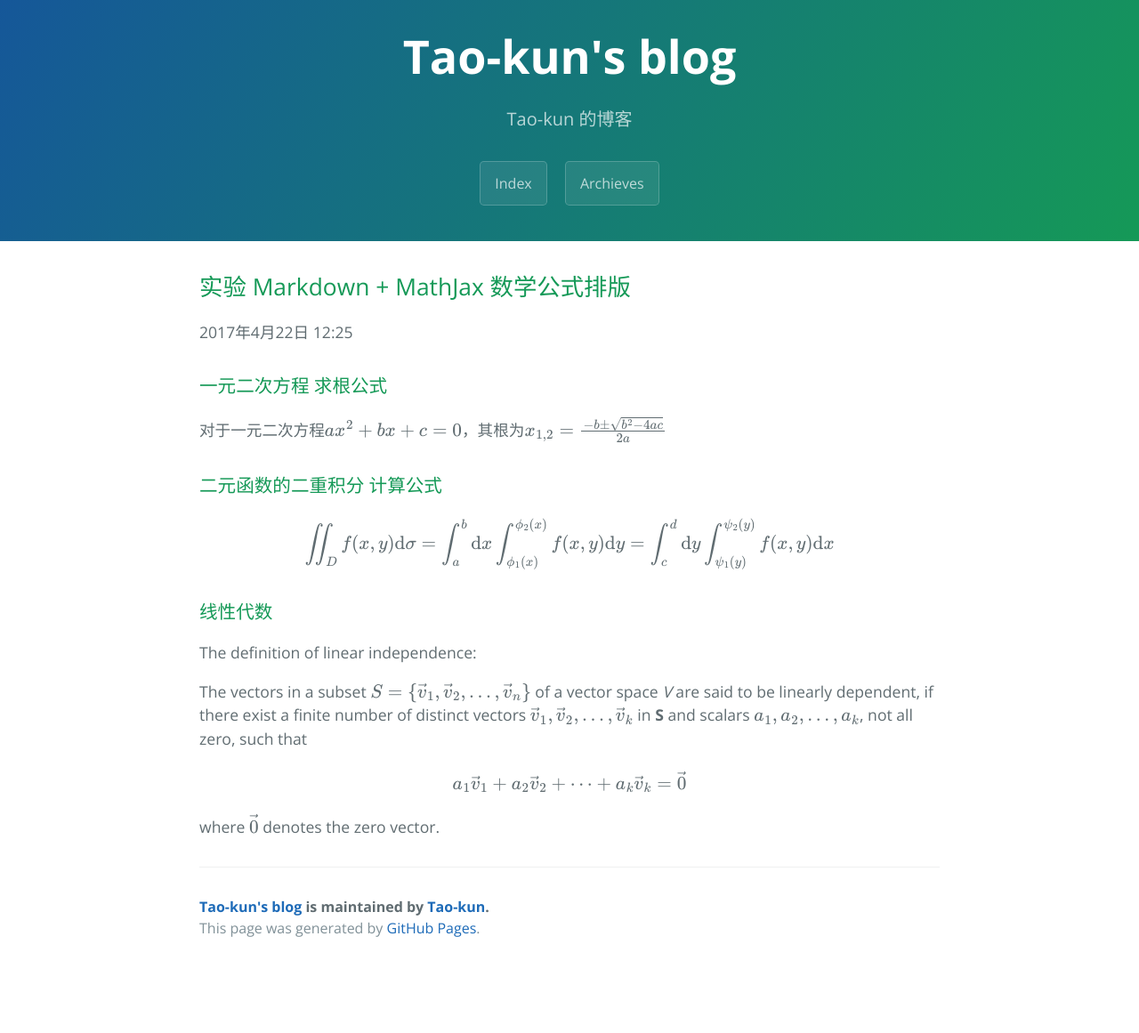
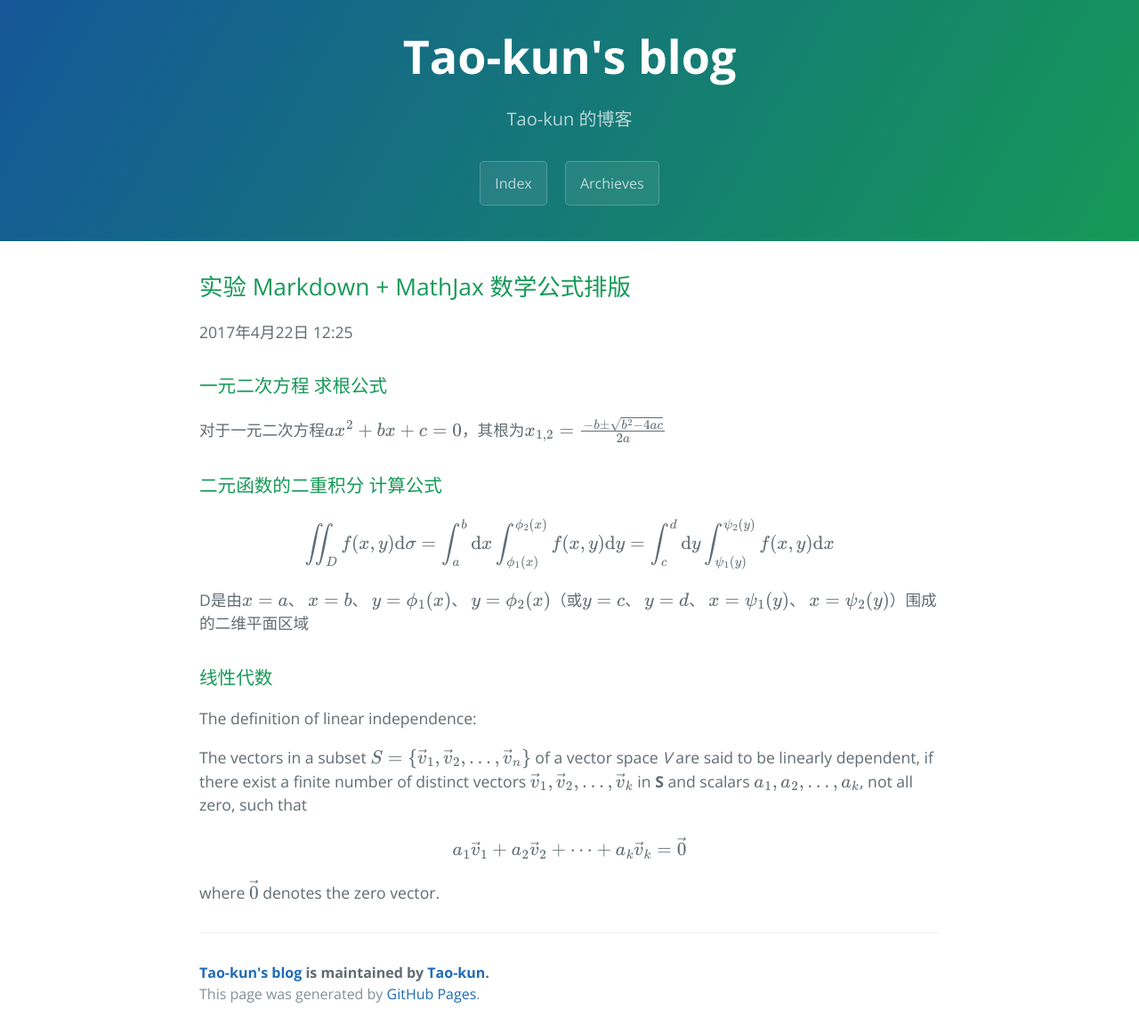
Before and after one commit to Tao-kun/Tao-kun.github.io, a Jekyll site: the page built from _posts/2017-04-22-math-formula.markdown, in a window 1280 px wide. Shown: the whole page at 89% size. Built offline with Jekyll 4.4.1, drawn with Linux system fonts in a browser that asks for light colours; formulas are drawn with MathJax 3; before the commit the page ends 1087 px from its top, so only the background shows below that.

Commit message:
update blog

```diff
--- a/_posts/2017-04-22-math-formula.markdown
+++ b/_posts/2017-04-22-math-formula.markdown
@@ -13,12 +13,13 @@ categories: main analysis algebra
 
 $$\iint_{D}f(x,y)\mathrm{d}\sigma = \int_{a}^{b}\mathrm{d}x\int_{\phi_{1}(x)}^{\phi_{2}(x)}f(x,y)\mathrm{d}y = \int_{c}^{d}\mathrm{d}y\int_{\psi_{1}(y)}^{\psi_{2}(y)}f(x,y)\mathrm{d}x$$
 
+D是由$$x=a$$、 $$x=b$$、 $$y=\phi_{1}(x)$$、 $$y=\phi_{2}(x)$$（或$$y=c$$、 $$y=d$$、 $$x=\psi_{1}(y)$$、 $$x=\psi_{2}(y)$$）围成的二维平面区域
 
 ### 线性代数
 
 The definition of linear independence:
 
-The vectors in a subset $$S=\{\vec v_1,\vec v_2,\dots,\vec v_n\}$$ of a vector space _V_ are said to be linearly dependent, if there exist a finite number of distinct vectors $$\vec v_1,\vec v_2,\dots,\vec v_k$$ in **S** and scalars $$a_1, a_2, \dots, a_k$$, not all zero, such that
+The vectors in a subset $$S=\{\vec v_1, \vec v_2, \dots, \vec v_n\}$$ of a vector space _V_ are said to be linearly dependent, if there exist a finite number of distinct vectors $$\vec v_1,\vec v_2,\dots,\vec v_k$$ in **S** and scalars $$a_1, a_2, \dots, a_k$$, not all zero, such that
 
 $$a_1\vec v_1+a_2\vec v_2+\dots+a_k\vec v_k=\vec 0$$
 
```
